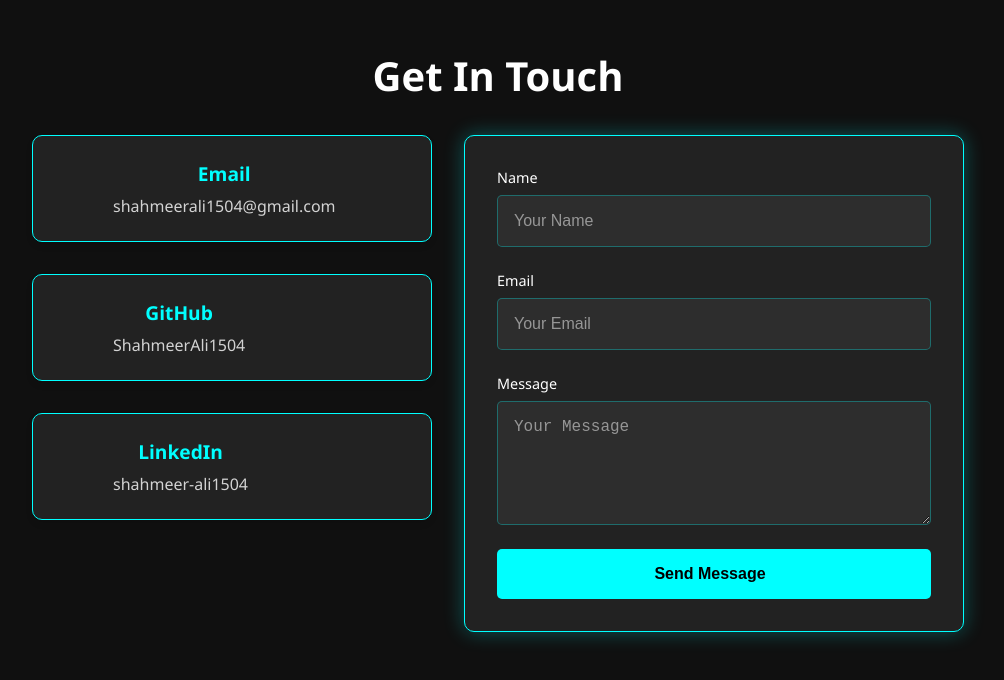
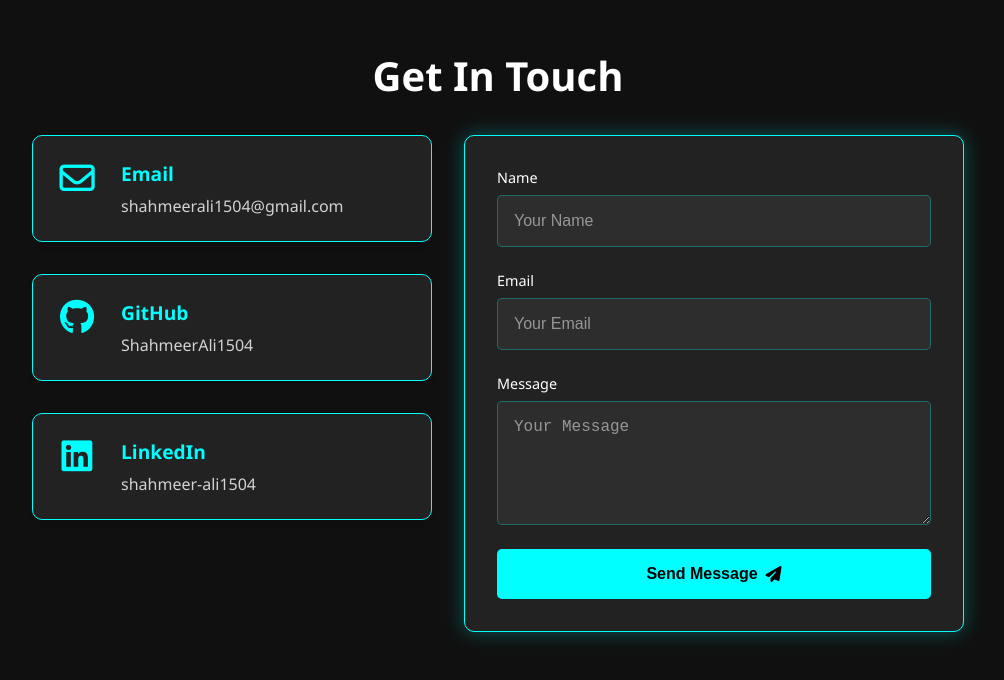
Before and after one commit to ShahmeerAli1504/Portfolio, a React (Create React App) app: page / in a window 1280 px wide. Shown: the part 3137-3817 px from the top of the page, without its empty margins (142-1146 px from the left). Built offline with nearby package versions, Linux system fonts and the light colour scheme.

Commit message:
added logos

```diff
--- a/public/index.html
+++ b/public/index.html
@@ -10,6 +10,8 @@
       content="Web site created using create-react-app"
     />
     <link rel="apple-touch-icon" href="%PUBLIC_URL%/logo192.png" />
+    <!-- Add Font Awesome -->
+    <link rel="stylesheet" href="https://cdnjs.cloudflare.com/ajax/libs/font-awesome/6.4.0/css/all.min.css" />
     <!--
       manifest.json provides metadata used when your web app is installed on a
       user's mobile device or desktop. See https://developers.google.com/web/fundamentals/web-app-manifest/
--- a/src/components/Contact.css
+++ b/src/components/Contact.css
@@ -49,16 +49,23 @@
 }
 
 .contact-icon {
-  font-size: 1.8rem;
+  font-size: 2.2rem; /* Increased from 1.8rem */
   color: cyan;
-  margin-right: 1rem;
+  margin-right: 1.5rem; /* Increased from 1rem */
   min-width: 40px;
   display: flex;
   justify-content: center;
+  transition: transform 0.3s ease, color 0.3s ease;
+}
+
+.contact-item:hover .contact-icon {
+  transform: scale(1.2);
+  color: #00ffff;
 }
 
 .contact-text h3 {
   font-size: 1.2rem;
+  text-align: left;
   margin: 0 0 0.5rem 0;
   color: cyan;
 }
```
